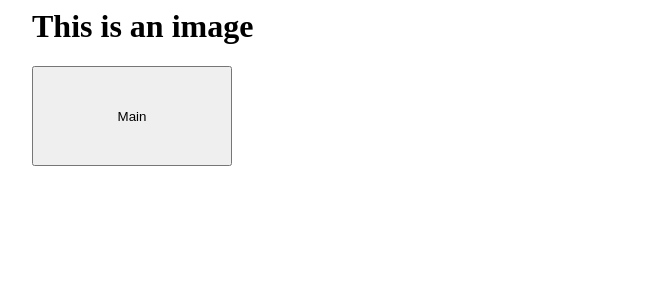
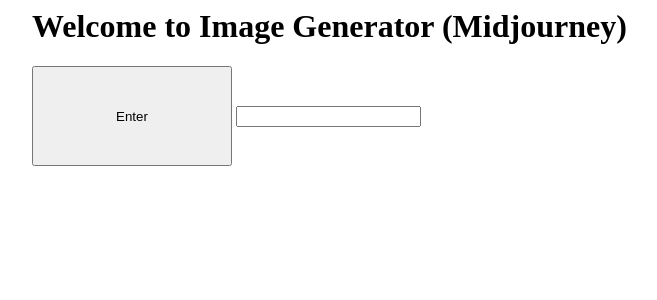
Before and after one commit to hiyoridesu/rpa-19feb2024, a Flask app: page /image_gpt in a window 1280 px wide. Shown: the top 300 px of the page, without its empty margins (292-949 px from the left). Run offline with Flask 3, Linux system fonts and the light colour scheme.

Commit message:
Update image_gpt.html

```diff
--- a/templates/image_gpt.html
+++ b/templates/image_gpt.html
@@ -5,8 +5,10 @@
     @media(min-width:1024px){.container{width: 50%;}}
 </style>
 <div class="container">
-    <h1>This is an image </h1>
-        <form action = "/main" method = "post">
-             <input type = "submit"  value = "Main" style = "width: 200px;height: 100px;">
-        </form>
+    <h1>Welcome to Image Generator (Midjourney)</h1>
+    <form action = "/image_result" method = "post">
+        <input type = "submit"  value = "Enter" style = "width: 200px;height: 100px;">
+        <input type = "text" name = "q">
+    </form>
+
 </div>
```
